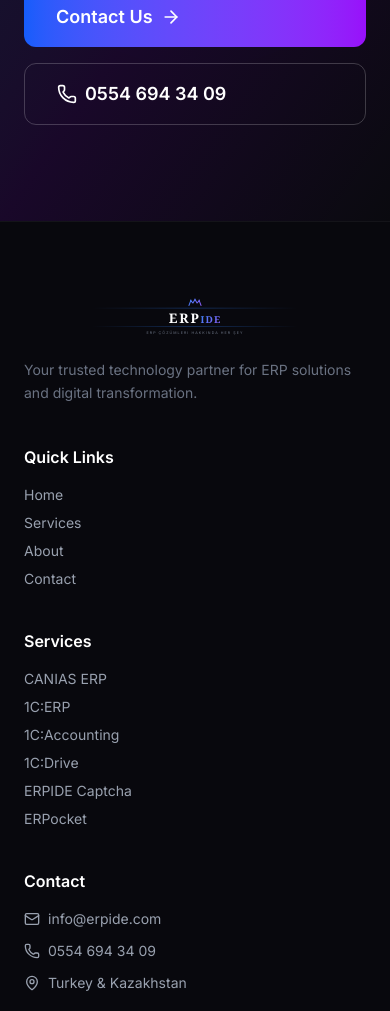
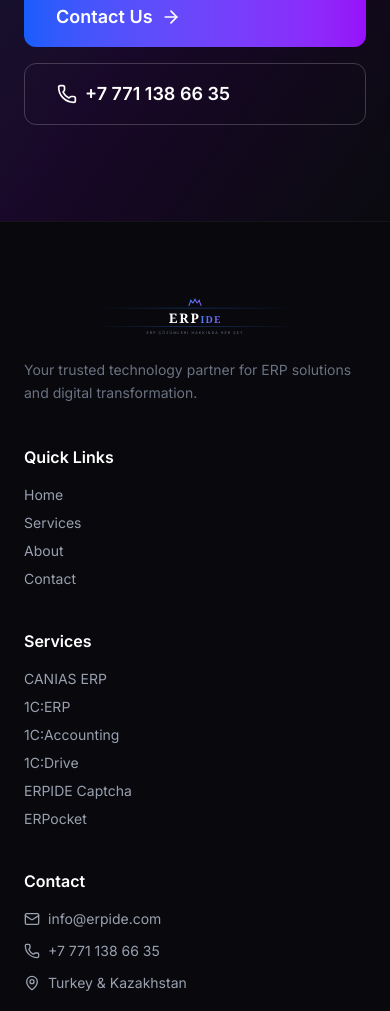
Before and after one commit to ERPIDE/erpide-panel, a Next.js app: page / in a window 390 px wide. Shown: the part 6366-7377 px from the top of the page. Built offline with nearby package versions, Linux system fonts and the light colour scheme.

Commit message:
fix: update phone number to +7 771 138 66 35
Co-Authored-By: Claude Opus 4.6 (1M context) <noreply@anthropic.com>

```diff
--- a/src/app/admin/reports/page.tsx
+++ b/src/app/admin/reports/page.tsx
@@ -431,7 +431,7 @@ export default function ReportsPage() {
                   win.document.write(`
                     <div class="report-footer">
                       <strong>ERPIDE YAZILIM A.Ş.</strong><br>
-                      info@erpide.com — 0554 694 34 09<br>
+                      info@erpide.com — +7 771 138 66 35<br>
                       www.erpide.com
                     </div>
                   </body></html>`);
@@ -632,7 +632,7 @@ export default function ReportsPage() {
               {/* Report Footer */}
               <div className="px-8 py-5 border-t border-white/5 text-center">
                 <p className="text-xs text-gray-600">
-                  ERPIDE YAZILIM A.Ş. — info@erpide.com — 0554 694 34 09
+                  ERPIDE YAZILIM A.Ş. — info@erpide.com — +7 771 138 66 35
                 </p>
               </div>
             </motion.div>
--- a/src/app/iletisim/page.tsx
+++ b/src/app/iletisim/page.tsx
@@ -90,7 +90,7 @@ export default function IletisimPage() {
               <div className="p-6 rounded-2xl bg-[#111118] border border-white/5">
                 <Phone size={24} className="text-blue-400 mb-3" />
                 <h3 className="font-semibold text-white mb-1">{t("contact.info.phone")}</h3>
-                <a href="tel:05546943409" className="text-gray-400 text-sm hover:text-white transition">0554 694 34 09</a>
+                <a href="tel:+77711386635" className="text-gray-400 text-sm hover:text-white transition">+7 771 138 66 35</a>
               </div>
               <div className="p-6 rounded-2xl bg-[#111118] border border-white/5">
                 <MapPin size={24} className="text-blue-400 mb-3" />
--- a/src/app/panel/page.tsx
+++ b/src/app/panel/page.tsx
@@ -488,7 +488,7 @@ export default function PanelPage() {
     win.document.write(`
       <div class="report-footer">
         <strong>ERPIDE YAZILIM A.Ş.</strong><br>
-        info@erpide.com — 0554 694 34 09<br>
+        info@erpide.com — +7 771 138 66 35<br>
         www.erpide.com
       </div>
     </body></html>`);
--- a/src/components/CTA.tsx
+++ b/src/components/CTA.tsx
@@ -50,10 +50,10 @@ export default function CTA() {
             {t("cta.button")} <ArrowRight size={20} />
           </Link>
           <a
-            href="tel:05546943409"
+            href="tel:+77711386635"
             className="inline-flex items-center gap-2 px-8 py-4 rounded-xl border border-white/20 text-white font-semibold hover:bg-white/5 transition text-lg"
           >
-            <Phone size={20} /> 0554 694 34 09
+            <Phone size={20} /> +7 771 138 66 35
           </a>
         </motion.div>
       </div>
--- a/src/components/Footer.tsx
+++ b/src/components/Footer.tsx
@@ -46,8 +46,8 @@ export default function Footer() {
               <a href="mailto:info@erpide.com" className="flex items-center gap-2 text-sm text-gray-400 hover:text-white transition">
                 <Mail size={16} /> info@erpide.com
               </a>
-              <a href="tel:05546943409" className="flex items-center gap-2 text-sm text-gray-400 hover:text-white transition">
-                <Phone size={16} /> 0554 694 34 09
+              <a href="tel:+77711386635" className="flex items-center gap-2 text-sm text-gray-400 hover:text-white transition">
+                <Phone size={16} /> +7 771 138 66 35
               </a>
               <span className="flex items-center gap-2 text-sm text-gray-400">
                 <MapPin size={16} /> {t("contact.info.location.val")}
--- a/src/lib/email-template.ts
+++ b/src/lib/email-template.ts
@@ -25,7 +25,7 @@ export const emailSignature = `
       <p style="margin:0;font-weight:700;font-size:15px;color:#1f2937">ERPIDE YAZILIM A.S.</p>
       <table cellpadding="0" cellspacing="0" style="margin-top:8px">
         <tr><td style="font-size:13px;color:#6b7280;padding:2px 0">&#9993;&nbsp; <a href="mailto:info@erpide.com" style="color:#374151;text-decoration:none">info@erpide.com</a></td></tr>
-        <tr><td style="font-size:13px;color:#6b7280;padding:2px 0">&#9742;&nbsp; <a href="tel:+905546943409" style="color:#374151;text-decoration:none">0554 694 34 09</a></td></tr>
+        <tr><td style="font-size:13px;color:#6b7280;padding:2px 0">&#9742;&nbsp; <a href="tel:+9+77711386635" style="color:#374151;text-decoration:none">+7 771 138 66 35</a></td></tr>
         <tr><td style="font-size:13px;color:#6b7280;padding:2px 0">&#127760;&nbsp; <a href="https://erpide.com" style="color:#3b82f6;text-decoration:none;font-weight:500">www.erpide.com</a></td></tr>
       </table>
     </td>
```
